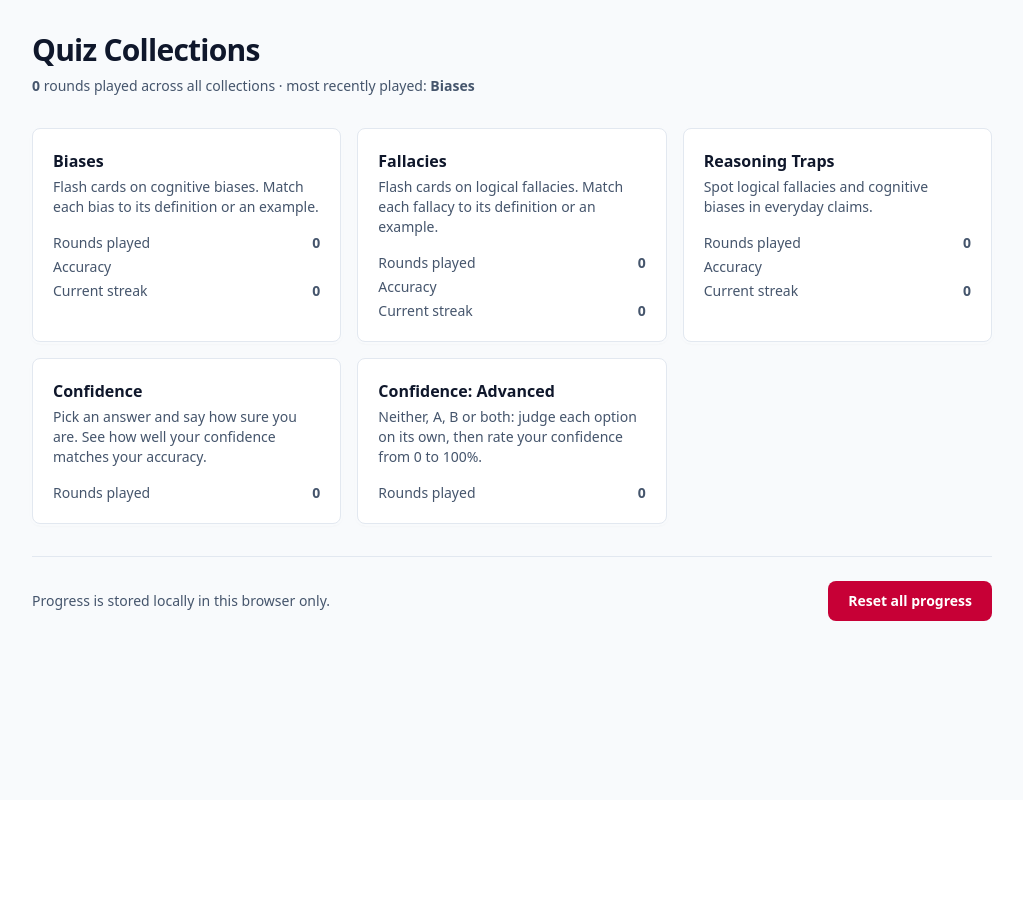
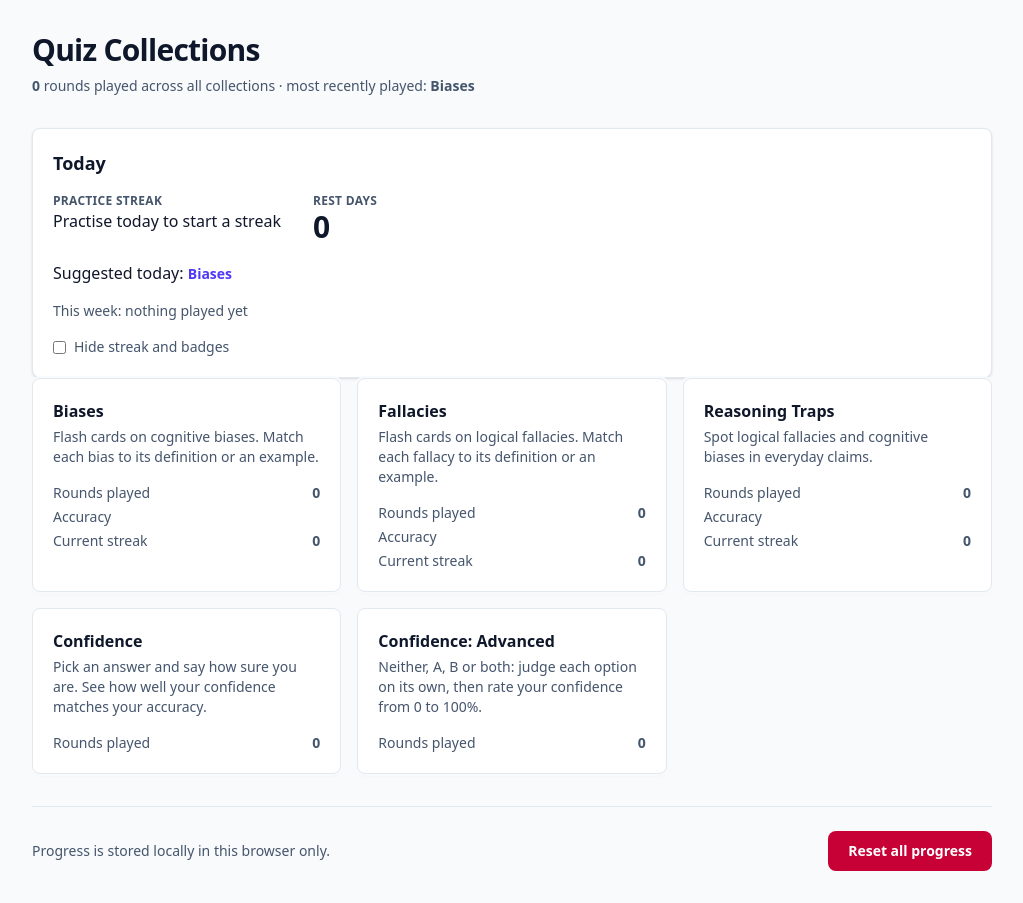
Before and after one commit to bbartolome/quizzes, an Angular app: page / in a window 1280 px wide. Shown: the whole page, without its empty margins (128-1151 px from the left). Before the commit the page ends 800 px from the top, so only its background shows below. Built offline with nearby package versions, Linux system fonts and the light colour scheme.

Commit message:
feat(library): today panel, most recently played from lastPlayedAt, reset copy (P5)

```diff
--- a/src/app/features/library/library-page.html
+++ b/src/app/features/library/library-page.html
@@ -21,7 +21,7 @@
         }
       }
     </p>
-    <!-- Today panel (P5) goes here, between the summary and the collections. -->
+    <app-today-panel [cards]="cards$ | async" />
 
     <section
       aria-label="Quiz collections"
--- a/src/app/features/library/library-page.ts
+++ b/src/app/features/library/library-page.ts
@@ -12,14 +12,15 @@ import { Button } from '../../shared/ui/button.directive';
 import { Card } from '../../shared/ui/card.directive';
 import { PageShell } from '../../shared/ui/page-shell';
 import { LibraryCard } from './library-card';
+import { TodayPanel } from './today-panel';
 import { QuizCard, calibrationCard, formatPercent, routeFor, statsCard } from './library-cards';
 import { CollectionSummary, summarize } from './library-summary';
 
-const RESET_ALL_MESSAGE = 'Reset all quiz progress across every collection? This cannot be undone.';
+const RESET_ALL_MESSAGE = 'Reset all quiz progress and practice streak? This cannot be undone.';
 
 @Component({
   selector: 'app-library-page',
-  imports: [RouterLink, AsyncPipe, Button, Card, PageShell, LibraryCard],
+  imports: [RouterLink, AsyncPipe, Button, Card, PageShell, LibraryCard, TodayPanel],
   templateUrl: './library-page.html',
 })
 export class LibraryPage {
--- a/src/app/features/library/library-summary.ts
+++ b/src/app/features/library/library-summary.ts
@@ -6,7 +6,11 @@ export interface CollectionSummary {
   recentlyPlayed: QuizCard | null;
 }
 
-// Red stub: lastPlayedAt is accepted but not yet used by the body.
+/**
+ * Totals across every card, and the most recently played card. "Most recently played" is the
+ * latest `lastPlayedAt` instant. When no card has one, it falls back to the highest answer streak,
+ * ties broken by rounds played, so existing players still see something.
+ */
 export function summarize(
   cards: readonly QuizCard[],
   lastPlayedAt: Readonly<Record<string, string>>,
@@ -14,24 +18,47 @@ export function summarize(
   let totalRounds = 0;
   let correct = 0;
   let attempted = 0;
-  let bestStreak = -1;
-  let bestRounds = -1;
-  let recentlyPlayed: QuizCard | null = null;
   for (const card of cards) {
     totalRounds += card.roundsPlayed;
     correct += card.correct;
     attempted += card.attempted;
+  }
+  return {
+    totalRounds,
+    accuracy: attempted > 0 ? correct / attempted : null,
+    recentlyPlayed: latestPlayed(cards, lastPlayedAt) ?? streakLeader(cards),
+  };
+}
+
+function latestPlayed(
+  cards: readonly QuizCard[],
+  lastPlayedAt: Readonly<Record<string, string>>,
+): QuizCard | null {
+  let best: QuizCard | null = null;
+  let bestAt = -Infinity;
+  for (const card of cards) {
+    const iso = lastPlayedAt[card.entry.id];
+    const at = iso === undefined ? NaN : Date.parse(iso);
+    if (!Number.isNaN(at) && at > bestAt) {
+      best = card;
+      bestAt = at;
+    }
+  }
+  return best;
+}
+
+function streakLeader(cards: readonly QuizCard[]): QuizCard | null {
+  let best: QuizCard | null = null;
+  let bestStreak = -1;
+  let bestRounds = -1;
+  for (const card of cards) {
     const newer =
       card.streak > bestStreak || (card.streak === bestStreak && card.roundsPlayed > bestRounds);
     if (newer) {
       bestStreak = card.streak;
       bestRounds = card.roundsPlayed;
-      recentlyPlayed = card;
+      best = card;
     }
   }
-  return {
-    totalRounds,
-    accuracy: attempted > 0 ? correct / attempted : null,
-    recentlyPlayed,
-  };
+  return best;
 }
--- a/src/app/features/library/today-panel.ts
+++ b/src/app/features/library/today-panel.ts
@@ -1,11 +1,121 @@
-import { Component, input } from '@angular/core';
-import { QuizCard } from './library-cards';
+import { Component, computed, inject, input, signal } from '@angular/core';
+import { RouterLink } from '@angular/router';
+import { APP_CLOCK } from '../../core/app-clock';
+import { PracticeSnapshot } from '../../core/models/practice.models';
+import { PracticeService } from '../../core/services/practice.service';
+import { Button } from '../../shared/ui/button.directive';
+import { Card } from '../../shared/ui/card.directive';
+import { QuizCard, routeFor } from './library-cards';
 
-// Red stub: the real panel lands in the implementation commit.
+/** Local days in the "This week" line: today and the six before it. */
+const WEEK_DAYS = 7;
+
 @Component({
   selector: 'app-today-panel',
-  template: '',
+  imports: [RouterLink, Button, Card],
+  template: `
+    <div uiCard class="space-y-4" data-testid="today-panel">
+      <h2 class="type-section">Today</h2>
+
+      @if (snapshot().enabled) {
+        <div class="flex flex-wrap gap-x-8 gap-y-3">
+          <div>
+            <p class="type-eyebrow">Practice streak</p>
+            @if (snapshot().streak > 0) {
+              <p class="type-stat" data-testid="practice-streak">{{ snapshot().streak }}</p>
+            } @else {
+              <p class="type-body">Practise today to start a streak</p>
+            }
+          </div>
+          <div>
+            <p class="type-eyebrow">Rest days</p>
+            <p class="type-stat" data-testid="rest-days">{{ snapshot().restDays }}</p>
+          </div>
+        </div>
+      }
+
+      @if (suggested(); as pick) {
+        <p class="type-body">
+          Suggested today:
+          <a
+            uiButton
+            variant="link"
+            data-testid="suggested-today"
+            [routerLink]="routeFor(pick.entry)"
+            >{{ pick.entry.title }}</a
+          >
+        </p>
+      }
+
+      <p class="type-detail" data-testid="this-week">This week: {{ weekText() }}</p>
+
+      <label class="flex items-center gap-2 type-detail">
+        <input
+          type="checkbox"
+          data-testid="hide-streak-toggle"
+          class="rounded focus-visible:ring-2 ring-focus ring-offset-2 ring-offset-surface"
+          [checked]="!snapshot().enabled"
+          (change)="onToggle($event)"
+        />
+        Hide streak and badges
+      </label>
+
+      @if (saveFailed()) {
+        <p class="type-detail text-danger" data-testid="save-failed">
+          Progress can't be saved in this browser.
+        </p>
+      }
+    </div>
+  `,
 })
 export class TodayPanel {
   readonly cards = input<readonly QuizCard[] | null>(null);
+
+  private readonly practice: PracticeService = inject(PracticeService);
+  private readonly clock = inject(APP_CLOCK);
+  private readonly lastPlayed = this.practice.lastPlayed();
+
+  protected readonly saveFailed = this.practice.saveFailed;
+  protected readonly routeFor = routeFor;
+  protected readonly snapshot = signal<PracticeSnapshot>(this.practice.snapshot(this.clock()));
+
+  /** The quiz played longest ago. A quiz with no entry is never played, so it wins. */
+  protected readonly suggested = computed<QuizCard | null>(() => {
+    let best: QuizCard | null = null;
+    let bestAt = Infinity;
+    for (const card of this.cards() ?? []) {
+      const at = this.playedAt(card);
+      if (best === null || at < bestAt) {
+        best = card;
+        bestAt = at;
+      }
+    }
+    return best;
+  });
+
+  protected readonly weekText = computed(() => {
+    const now = this.clock();
+    const start = new Date(
+      now.getFullYear(),
+      now.getMonth(),
+      now.getDate() - (WEEK_DAYS - 1),
+    ).getTime();
+    const titles = (this.cards() ?? [])
+      .filter((card) => this.playedAt(card) >= start)
+      .map((card) => card.entry.title);
+    return titles.length ? titles.join(', ') : 'nothing played yet';
+  });
+
+  protected onToggle(event: Event): void {
+    const hidden = (event.target as HTMLInputElement).checked;
+    this.practice.setEnabled(!hidden);
+    this.snapshot.set(this.practice.snapshot(this.clock()));
+  }
+
+  /** Epoch milliseconds of the last play; -Infinity when the quiz has no entry. */
+  private playedAt(card: QuizCard): number {
+    const iso = this.lastPlayed[card.entry.id];
+    const at = iso === undefined ? NaN : Date.parse(iso);
+    return Number.isNaN(at) ? -Infinity : at;
+  }
 }
```
Also changed, not shown: 1 other file (tests, documents, lock files or other folders).
